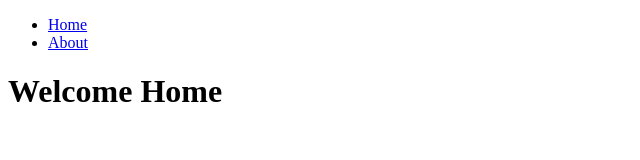
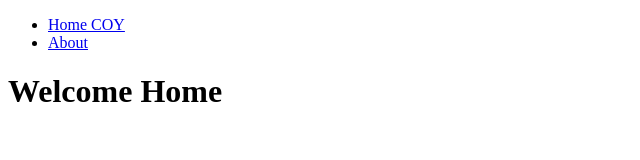
Before and after one commit to yudisidde/repo1, a plain HTML site: page index.html in a window 1280 px wide. Shown: the full height of the page, 0-640 px from the left. Drawn offline with nearby package versions, Linux system fonts and the light colour scheme.

Commit message:
tambah lagi
tambah ini

```diff
--- a/index.html
+++ b/index.html
@@ -7,7 +7,7 @@
 <body>
 	<nav>
 		<ul>
-			<li><a href="index.html">Home</a></li>
+			<li><a href="index.html">Home COY</a></li>
 			<li><a href="about.html" data-anchor="about.html">About</a></li>
 		</ul>
 	</nav>
```
